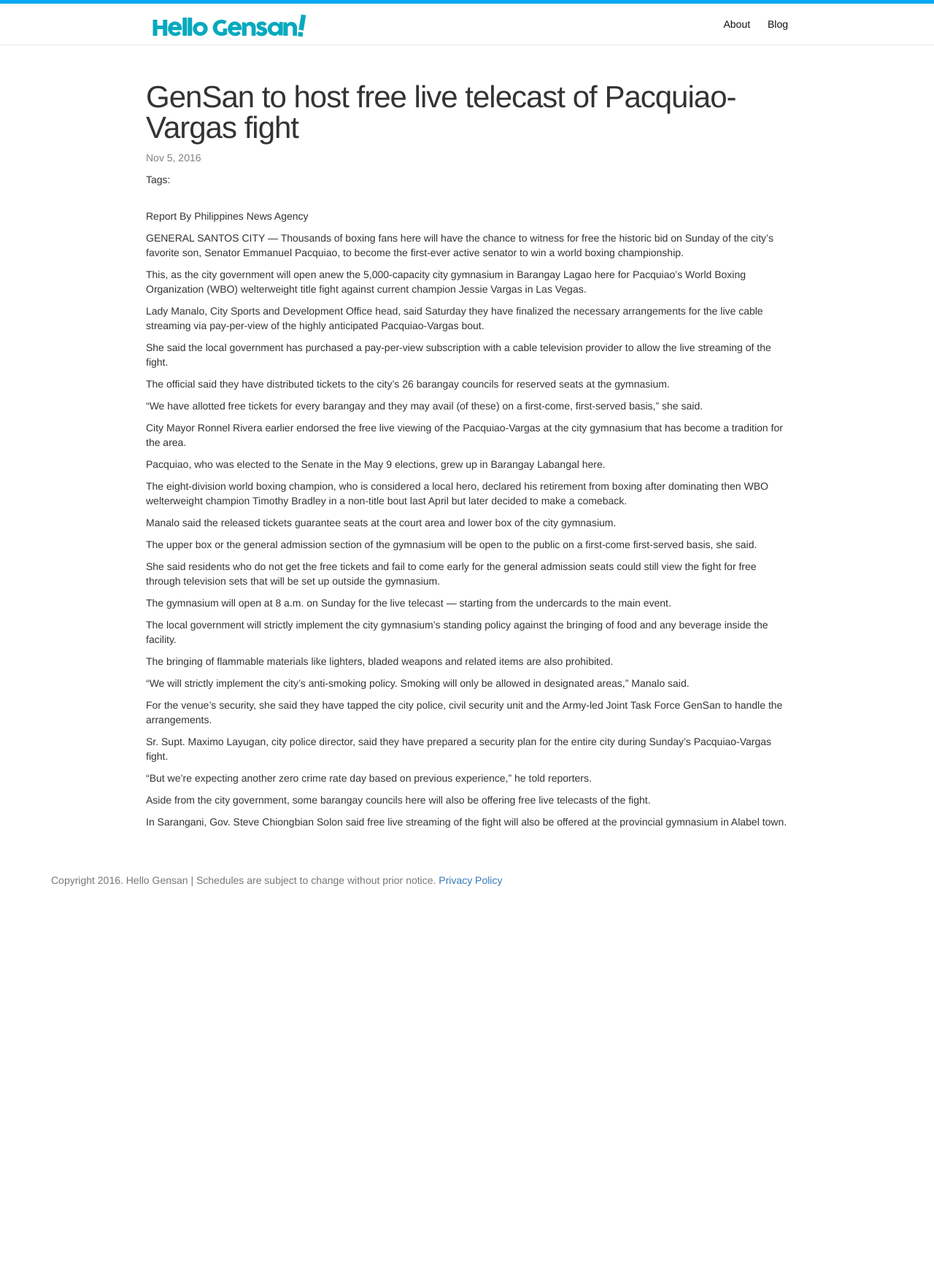
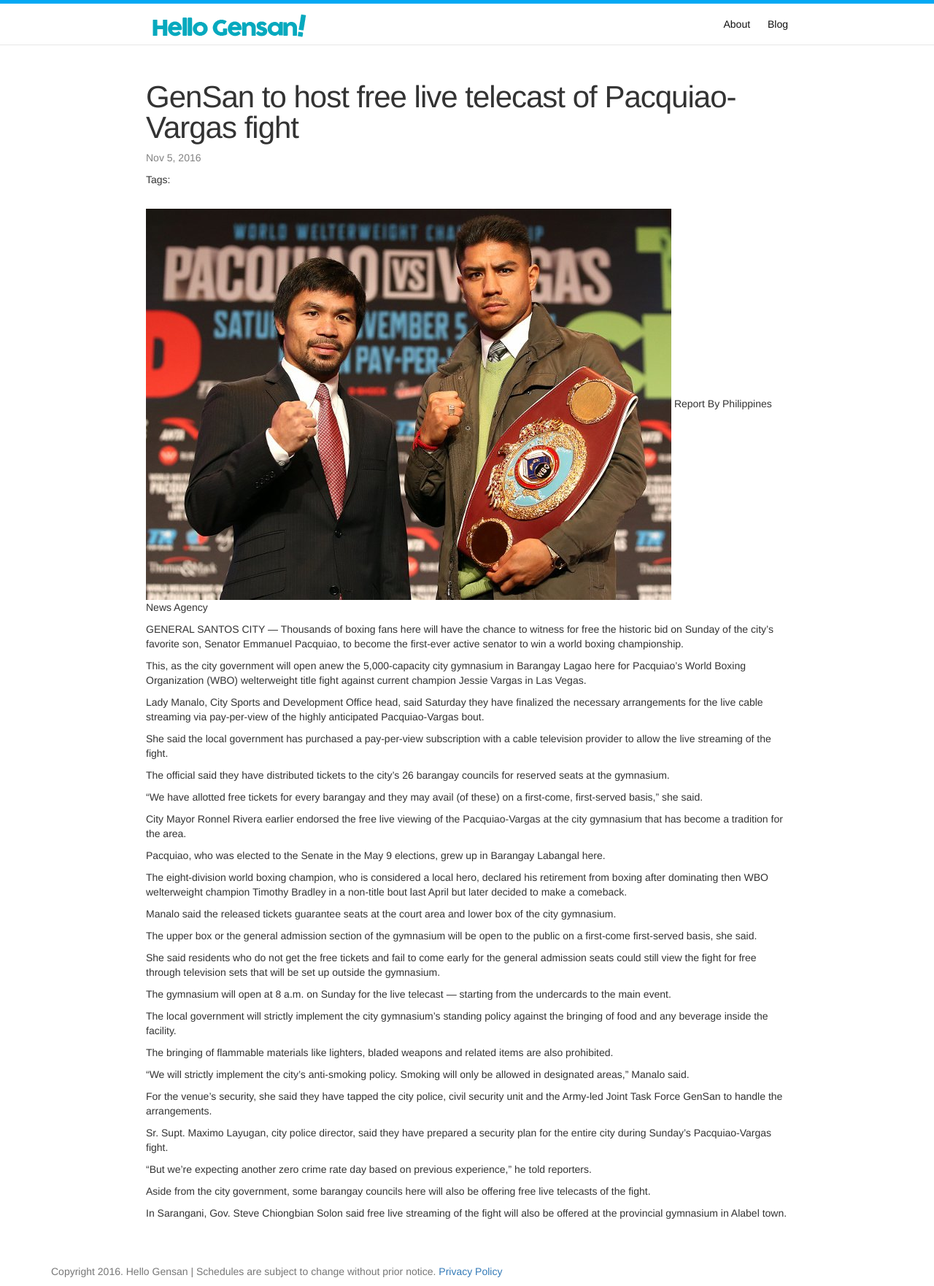
Before and after one commit to hellogensan/hellogensan.github.io, a Jekyll site: the page built from _posts/2016-11-05-gensan-free-pacquiao-vargas.md, in a window 1280 px wide. Shown: the whole page at 73% size. Built offline with Jekyll 4.4.1, drawn with Linux system fonts in a browser that asks for light colours; nearby versions of some CDN libraries; comment, search, counter and statistics services are not loaded; before the commit the page ends 1226 px from its top, so only the background shows below that.

Commit message:
update blog

```diff
--- a/_posts/2016-11-05-gensan-free-pacquiao-vargas.md
+++ b/_posts/2016-11-05-gensan-free-pacquiao-vargas.md
@@ -6,6 +6,7 @@
 slug: gensan-free-pacquiao-vargas
 ---
 
+![Pacquiao Vargas](/img/blog/pacquiao-vargas.jpg)
 Report By Philippines News Agency
 
 GENERAL SANTOS CITY — Thousands of boxing fans here will have the chance to witness for free the historic bid on Sunday of the city’s favorite son, Senator Emmanuel Pacquiao, to become the first-ever active senator to win a world boxing championship.
```
Also changed, not shown: img/blog/pacquiao-vargas.jpg (added).
